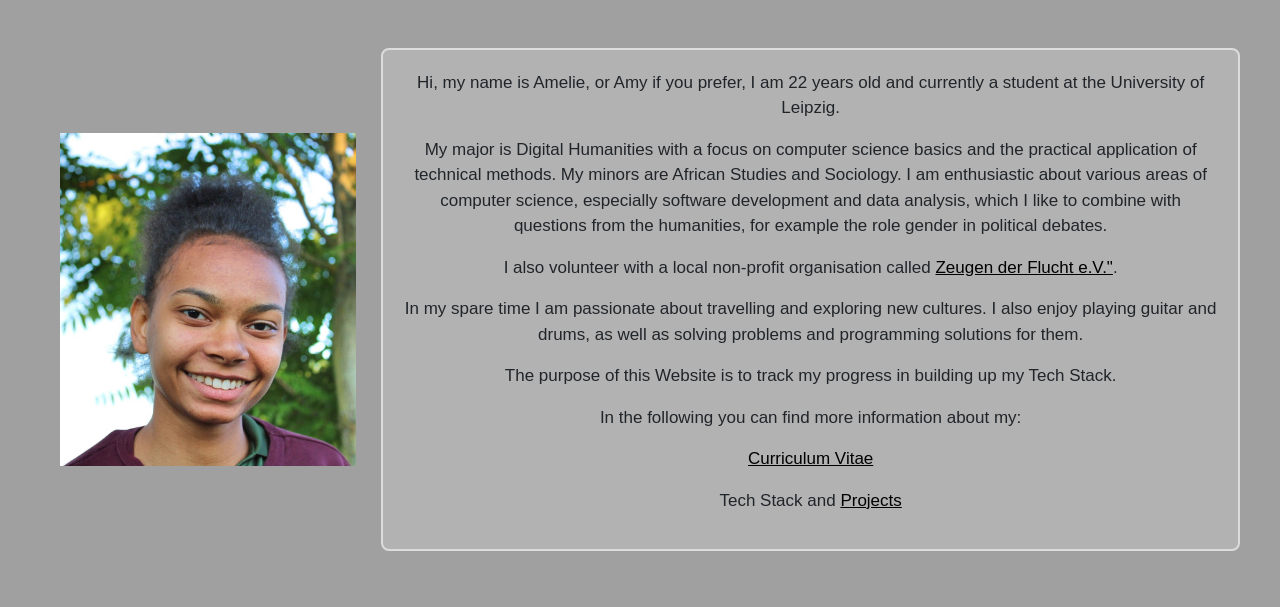
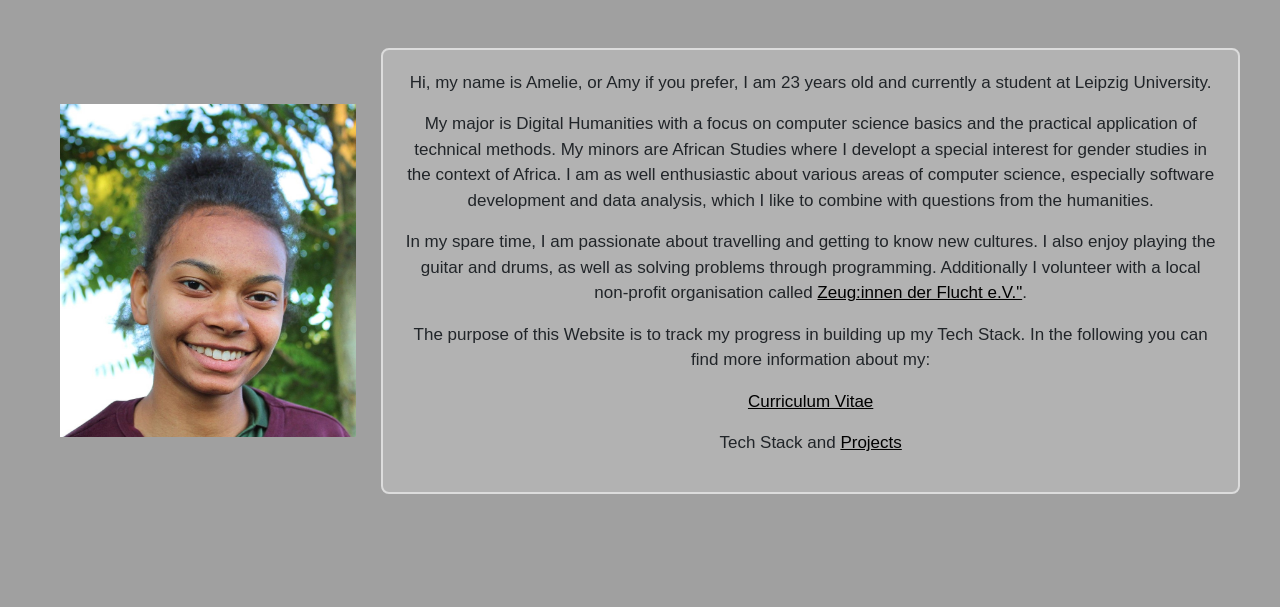
Before and after one commit to ammyyy2002/ammyyy2002.github.io, a plain HTML site: page index.html in a window 1280 px wide. Shown: the part 190-797 px from the top of the page. Drawn offline with nearby package versions, Linux system fonts and the light colour scheme.

Commit message:
updated index page and updated cv

```diff
--- a/index.html
+++ b/index.html
@@ -42,17 +42,15 @@
             <div class="containerIndex">
                 <img src="../images/portrait.jpg" alt="Picture of Amy" class="responsive-img">
                 <div class="custom-text-block" style="background-color: #b2b2b2;">
-                    <p>Hi, my name is Amelie, or Amy if you prefer, I am 22 years old and currently a student at the University of Leipzig.</p>
+                    <p>Hi, my name is Amelie, or Amy if you prefer, I am 23 years old and currently a student at Leipzig University.</p>
                     <p> My major is Digital Humanities with a focus on computer science basics and the practical application of technical methods.
-                        My minors are African Studies and Sociology.
-                        I am enthusiastic about various areas of computer science, especially software development and data analysis,
-                        which I like to combine with questions from the humanities, for example the role gender in political debates.</p>
-                    <p>I also volunteer with a local non-profit organisation called <a style="color: black; text-decoration: underline;"
-                        href="https://zeugenderflucht.de/" target="_blank">Zeugen der Flucht e.V."</a>.</p>
-                    <p>In my spare time I am passionate about travelling and exploring new cultures. I also enjoy playing guitar and drums,
-                        as well as solving problems and programming solutions for them.</p>
-                    <p>The purpose of this Website is to track my progress in building up my Tech Stack.</p>
-                    <p>In the following you can find more information about my:</p>
+                        My minors are African Studies where I developt a special interest for gender studies in the context of Africa.
+                        I am as well enthusiastic about various areas of computer science, especially software development and data analysis,
+                        which I like to combine with questions from the humanities.</p>
+                    <p>In my spare time, I am passionate about travelling and getting to know new cultures. I also enjoy playing the guitar and drums,
+                        as well as solving problems through programming. Additionally I volunteer with a local non-profit organisation called <a style="color: black; text-decoration: underline;"
+                        href="https://zeugenderflucht.de/" target="_blank">Zeug:innen der Flucht e.V."</a>.</p>
+                    <p>The purpose of this Website is to track my progress in building up my Tech Stack. In the following you can find more information about my:</p>
                     <p><a style="color: black; text-decoration: underline;" href="/pages/cv.html">Curriculum Vitae</a></p>
                     <p>Tech Stack and <a style="color: black; text-decoration: underline;" href="/pages/projects.html">Projects</a></p>
                 </div>
```
Also changed, not shown: pages/cv.html (+1 -1 lines).
